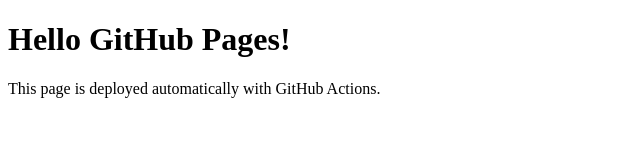
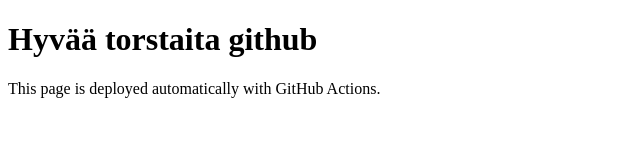
Before and after one commit to aleksiainassaari/Viikko2-repo, a plain HTML site: page index.html in a window 1280 px wide. Shown: the whole page, without its empty margins (0-640 px from the left). Drawn offline with Linux system fonts and the light colour scheme.

Commit message:
add index.html

```diff
--- a/index.html
+++ b/index.html
@@ -6,7 +6,7 @@
 </head>
 <body>
   <main>
-    <h1>Hello GitHub Pages!</h1>
+    <h1>Hyvää torstaita github</h1>
     <p>This page is deployed automatically with GitHub Actions.</p>
   </main>
 </body>
```
